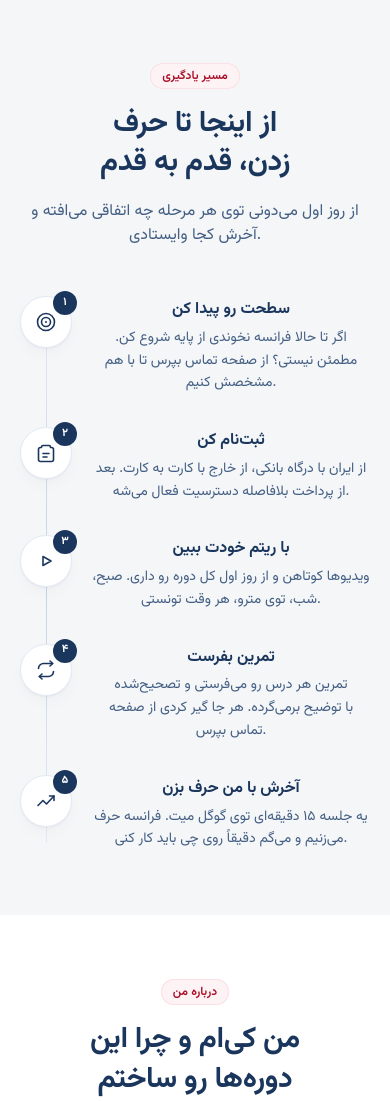
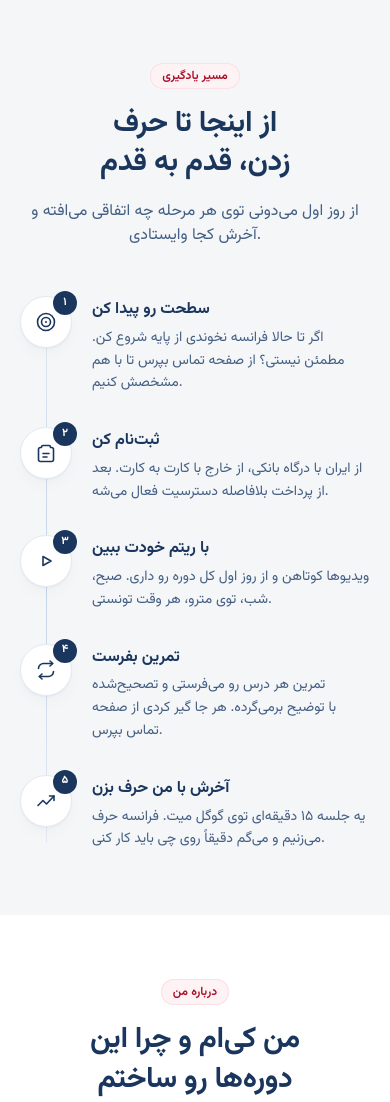
Before and after one commit to tahavalikhani/zandiacademy, a WordPress theme: template front-page.php in a window 390 px wide. Shown: the part 5163-6265 px from the top of the page. Run offline with PHP 8.4 and a stand-in for WordPress, Linux system fonts and the light colour scheme; the site name, menu and one post (Sample post) are stand-ins, and other content is empty.

Commit message:
Restore the timeline's centring only where it was centred
The justify workaround forces `start` on text elements and then restores every
centred component by name. Fourteen of the fifteen entries in that list centre
at every width. .timeline__step does not: it sets the marker beside the text and
reads from the start edge on a phone, and only becomes a centred column from
1024px up, which is where its own `text-align: center` lives.

Restoring it unconditionally therefore centred the timeline copy on mobile,
where the design has it flush. It moved with the fix, so it read as intended.

It is pulled out of the list and restored inside a 1024px query instead, which
is the width its own rule already uses.

Also drops the competing block this branch had added to the same file. It
declared `start` on six prose classes and `inherit` on three more, and the
`inherit` half is simply wrong for the reason the other fix already documents:
text-align is inherited, so against a plugin that justifies a CONTAINER rather
than a text element, `inherit` passes the justification down instead of removing
it. That fix is the better one and this keeps only it.

Verified by rendering style.css at three points — before the bug, after the
restore rule, and after this commit — and diffing computed alignment at 390px
and 1280px. The timeline is the only element that moved, and it now matches its
pre-bug value at both widths. Re-checked against a stylesheet justifying body,
div, p and .entry-content: twelve assertions, all clean.

```diff
--- a/style.css
+++ b/style.css
@@ -162,56 +162,6 @@ body {
 	 */
 	font-feature-settings: normal;
 	overflow-x: hidden;
-
-	/* The site's default. The rules below state it again; see why there. */
-	text-align: start;
-}
-
-/*
- * The body copy states its own alignment, deliberately.
- *
- * None of these rules used to declare `text-align` at all — they inherited it,
- * and `body` did not declare it either. That left every paragraph on the site at
- * the mercy of any stylesheet loaded after the theme, because an inherited value
- * always loses to a rule that matches the element directly: one
- * `p { text-align: justify }` anywhere reaches all of them, and declaring it on
- * `body` alone would not have helped.
- *
- * Not hypothetical — it shipped. A stylesheet added for the تعیین سطح feature
- * justified every paragraph on the site, and the hero read with rivers of
- * whitespace between the words. Justify is especially wrong for Persian:
- * browsers fill the line by stretching the spaces between words rather than
- * applying kashida elongation, so the text is pulled apart rather than joined.
- * Digits did the same thing to the OTP field once — see the note in
- * assets/css/panel.css.
- *
- * A class selector (0,1,0) beats `p` (0,0,1) and `body p` (0,0,2) whatever the
- * load order, which is why these are stated per component.
- *
- * The two groups are not interchangeable:
- *
- *   start    copy that reads from the start edge. `start`, never `right`, so the
- *            layout still mirrors itself.
- *   inherit  copy inside a container that centres on purpose. These have to
- *            follow their parent — .cta and .empty-note centre their contents,
- *            .section-heading centres unless it carries --start, and
- *            .timeline__step centres from 1024px up. Forcing `start` here would
- *            quietly un-centre four sections while fixing the bug.
- */
-.hero__description,
-.feature-card__text,
-.course-card__text,
-.accordion__answer,
-.post-card__excerpt,
-.page-hero__lead,
-.timeline__text {
-	text-align: start;
-}
-
-.section-heading__description,
-.cta__description,
-.empty-note__body {
-	text-align: inherit;
 }
 
 img,
@@ -320,7 +270,6 @@ body :is(p, li, dd, dt, blockquote, td, th, label, legend, summary, figcaption,
 :is(
 	.section-heading,
 	.stat,
-	.timeline__step,
 	.cta__content,
 	.no-results,
 	.empty-note,
@@ -337,6 +286,22 @@ body :is(p, li, dd, dt, blockquote, td, th, label, legend, summary, figcaption,
 .course-page .c-syllabus__note,
 .panel-level__chip--long {
 	text-align: center !important;
+}
+
+/*
+ * .timeline__step is the one entry in that list that is not centred at every
+ * width, so it cannot live in it. It stacks the marker beside the text and
+ * reads from the start edge on a phone, and only becomes a centred column from
+ * 1024px up — which is where its own `text-align: center` is declared.
+ *
+ * Restoring it unconditionally centred the timeline copy on mobile, where the
+ * design has it flush. Caught by rendering style.css before and after the
+ * restore rule and diffing the computed alignment at 390px and 1280px.
+ */
+@media (min-width: 1024px) {
+	.timeline__step :is(p, li, dd, dt, label, legend, summary, figcaption, h1, h2, h3, h4, span) {
+		text-align: center !important;
+	}
 }
 
 /* One visible, consistent focus treatment across every interactive element. */
@@ -2048,20 +2013,6 @@ body :is(p, li, dd, dt, blockquote, td, th, label, legend, summary, figcaption,
 	text-wrap: pretty;
 }
 
-@media (min-width: 1024px) {
-	/*
-	 * .timeline__step centres its contents from this width up, and below it
-	 * declares no alignment at all. The base rule above therefore says `start`
-	 * rather than `inherit` — inheriting would have picked up whatever a later
-	 * stylesheet set on <body>, which is the bug this whole group exists to
-	 * stop. Having declared it there, the centred state has to be declared
-	 * here too instead of being inherited from the parent.
-	 */
-	.timeline__text {
-		text-align: center;
-	}
-}
-
 /* ==========================================================================
    17. Teachers
    ========================================================================== */
```
